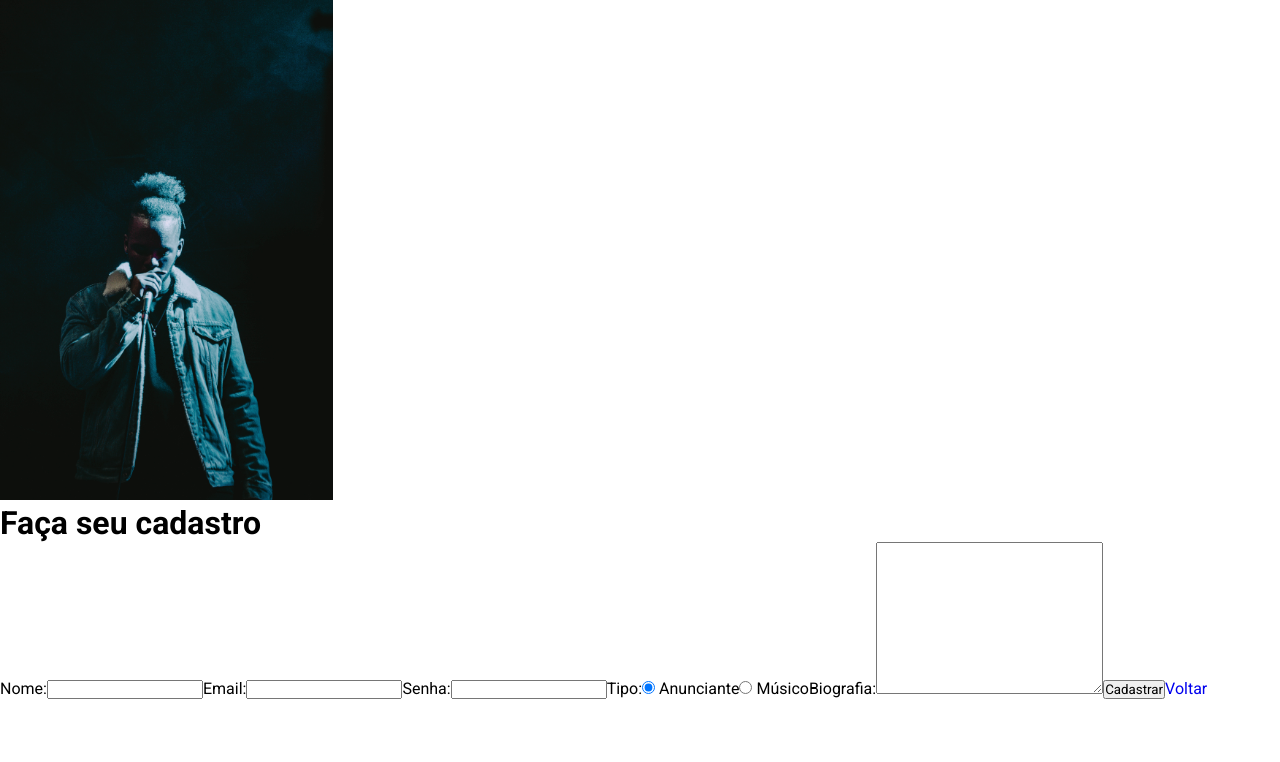
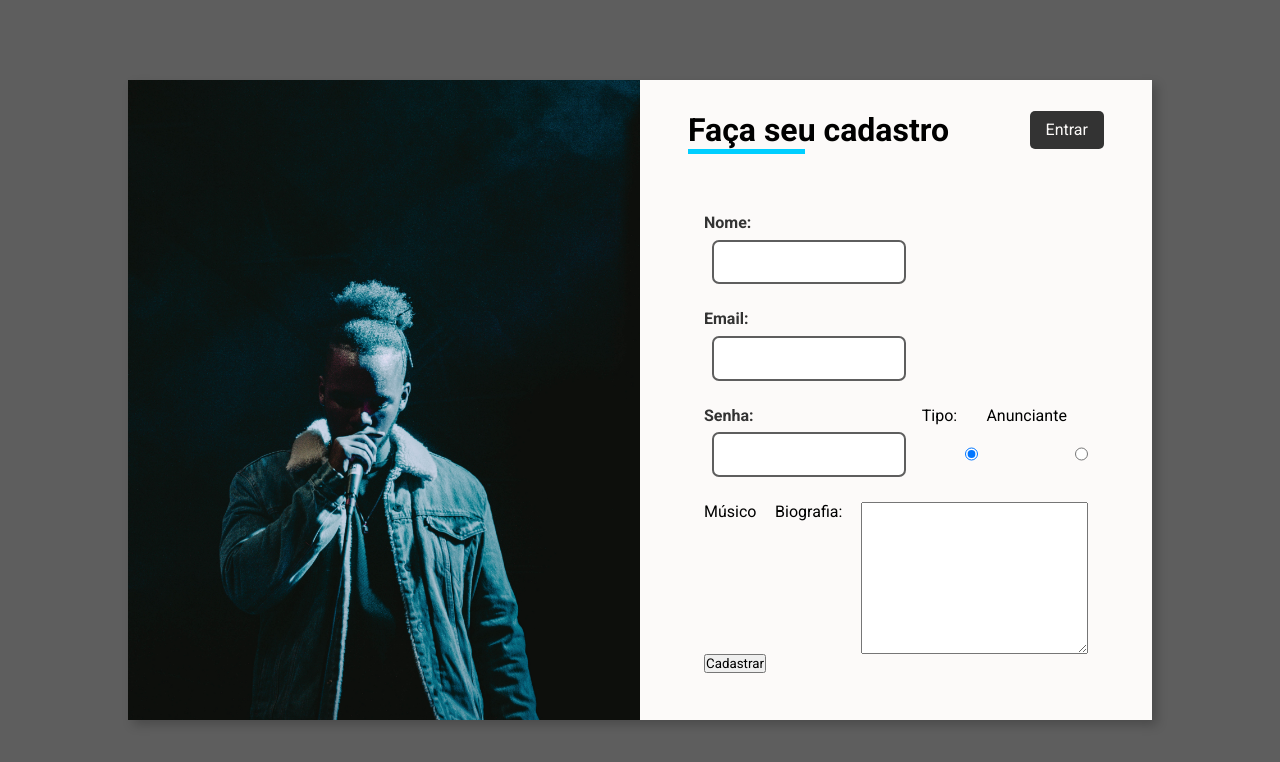
Before and after one commit to Lucas-2000/usjt_des_web_2023_1_a3, a React (Vite) app in the folder frontend/: page /cadastrar in a window 1280 px wide. Shown: the top 762 px of the page. Built offline with nearby package versions, Linux system fonts and the light colour scheme.

Commit message:
Estilização da tela de login iniciada

```diff
--- a/frontend/src/pages/auth/Cadastro.jsx
+++ b/frontend/src/pages/auth/Cadastro.jsx
@@ -92,31 +92,42 @@ export const Cadastro = () => {
   }
 
   return (
-    <div>
-      <main>
-        <div>
+    <div className="cadastro">
+      <main className="cadastro-form">
+        <div className="img-form">
           <img src={imgCadastro} />
         </div>
+        <div className="form">
+          <div className="header-form">
             <h1>Faça seu cadastro</h1>
+            <a href="#">Entrar</a>
+          </div>
           <form onSubmit={handleSubmitForm}>
+            <div className="group-form">
+              <div className="input-form">
                 <label>Nome:</label>
                 <input
                   type="text"
                   onChange={(e) => setNome(e.target.value)}
                   required
                 />
+              </div>
+              <div className="input-form">
                 <label>Email:</label>
                 <input
                   type="email"
                   onChange={(e) => setEmail(e.target.value)}
                   required
                 />
+              </div>
+              <div className="input-form">
                 <label>Senha:</label>
                 <input
                   type="password"
                   onChange={(e) => setSenha(e.target.value)}
                   required
                 />
+              </div>
               <label>Tipo:</label>
               <input
                 checked={tipo === "A"}
@@ -163,24 +174,29 @@ export const Cadastro = () => {
                     <option value="Samba">Samba</option>
                     <option value="MPB">MPB</option>
                   </select>
+                  <div className="input-form">
                     <label>Disponibilidade:</label>
                     <input
                       type="text"
                       onChange={(e) => setDisponibilidade(e.target.value)}
                       required
                     />
+                  </div>
+                  <div className="input-form">
                     <label>URL vídeo:</label>
                     <input
                       type="text"
                       onChange={(e) => setLink(e.target.value)}
                       required
                     />
+                  </div>
                 </>
               )}
               <input type="submit" value="Cadastrar" />
-          <a href="/">Voltar</a>
+            </div>
           </form>
-      </main>
         </div>
+      </main >
+    </div >
   );
 };
--- a/frontend/src/pages/auth/cadastro.css
+++ b/frontend/src/pages/auth/cadastro.css
@@ -1,3 +1,109 @@
-img{
-    height: 500px;
+.cadastro {
+    width: 100%;
+    height: 100vh;
+    display: flex;
+    align-items: center;
+    justify-content: center;
+    background: var(--davys-gray);
 }
+
+.cadastro-form {
+    width: 80%;
+    height: 80vh;
+    display: flex;
+    box-shadow: var(--shadow-box);
+}
+
+.img-form {
+    width: 50%;
+    display: flex;
+}
+
+.img-form img {
+    width: 100%;
+    object-fit: cover;
+}
+
+.form {
+    width: 50%;
+    display: flex;
+    justify-content: center;
+    align-items: center;
+    flex-direction: column;
+    padding: 3rem;
+    background: var(--seasalt);
+}
+
+.header-form {
+    width: 100%;
+    margin-bottom: 3rem;
+    display: flex;
+    justify-content: space-between;
+}
+
+.header-form a {
+    display: flex;
+    align-items: center;
+    background: var(--jet);
+    padding: 0.4rem 1rem;
+    border-radius: 5px;
+    color: var(--seasalt);
+    cursor: pointer;
+    transition: background 0.3s ease 0s;
+}
+
+.header-form a:hover {
+    background: var(--turquoise);
+}
+
+.header-form h1{
+    position: relative;
+}
+
+.header-form h1::after{
+    content: '';
+    display: block;
+    width: 45%;
+    height: 0.3rem;
+    background: var(--turquoise);
+    margin: 0 auto;
+    position: absolute;
+}
+
+.group-form{
+    display: flex;
+    flex-wrap: wrap;
+    justify-content: space-between;
+    padding: 1rem;
+}
+
+.input-form{
+    display: flex;
+    flex-direction: column;
+    margin-bottom: 1.1rem;
+}
+
+.input-form input{
+    margin: 0.6rem;
+    padding: 0.8rem 1.2rem;
+    border: none;
+    border-radius: 5px;
+    outline: 0.15rem solid var(--davys-gray);
+    transition: all 0.3s ease 0s;
+}
+
+.input-form input:hover{
+    background: #eeeeee75;
+    outline: 0.15rem solid var(--turquoise);
+}
+
+.input-form input:focus-visible{
+    background: #eeeeee75;
+    outline: 0.15rem solid var(--turquoise);
+}
+
+.input-form label{
+    font-size: 1rem;
+    font-weight: 600;
+    color: var(--jet);
+}
--- a/frontend/src/styles/global.css
+++ b/frontend/src/styles/global.css
@@ -25,8 +25,9 @@ button {
 
 :root {
   --jet: #333333ff;
-  --turquoise: #48e5c2ff;
+  --turquoise: #00ceff;
   --seasalt: #fcfaf9ff;
   --desert-sand: #f3d3bdff;
   --davys-gray: #5e5e5eff;
+  --shadow-box: 5px 5px 10px rgba(0, 0, 0, .212)
 }
```
Also changed, not shown: 2 other files (tests, documents, lock files or other folders). Lines whose indentation alone changed are shown as unchanged.
